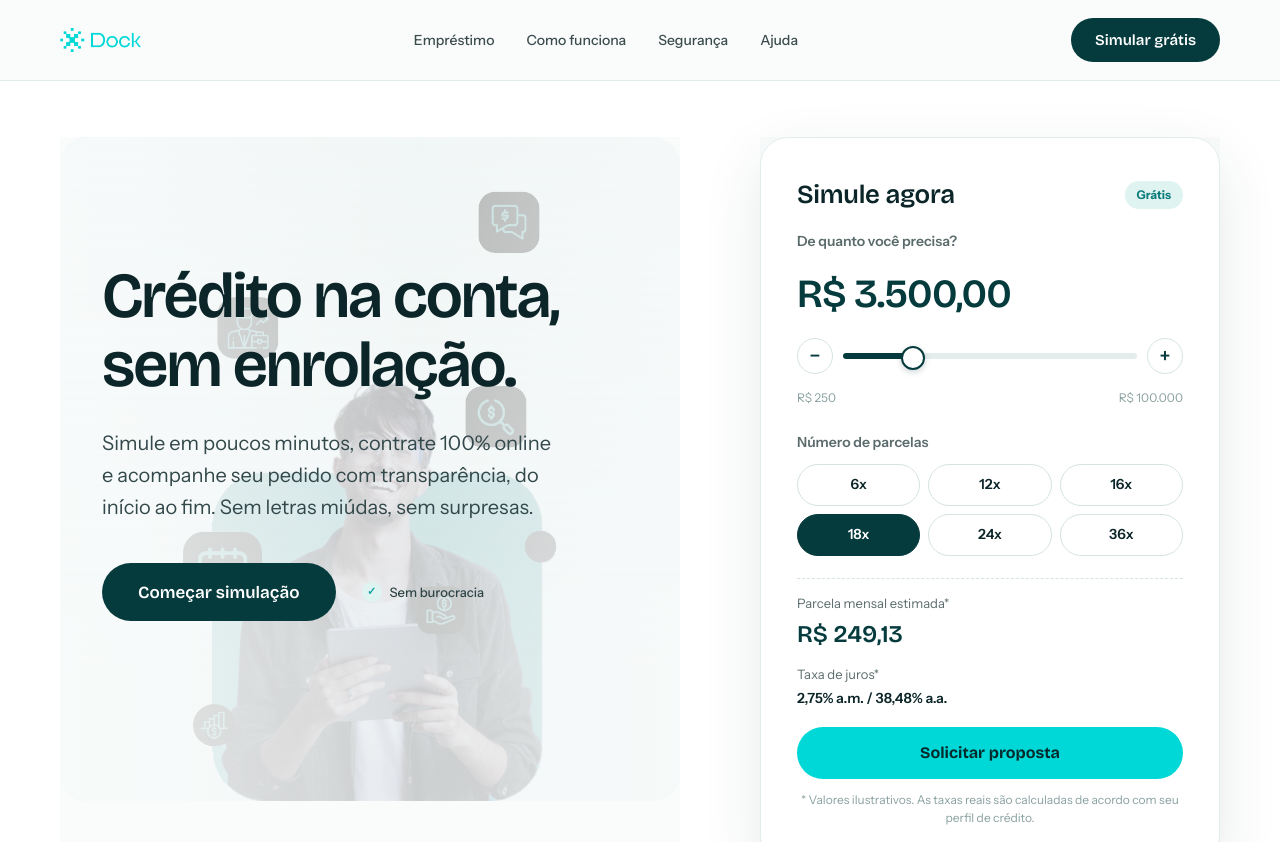
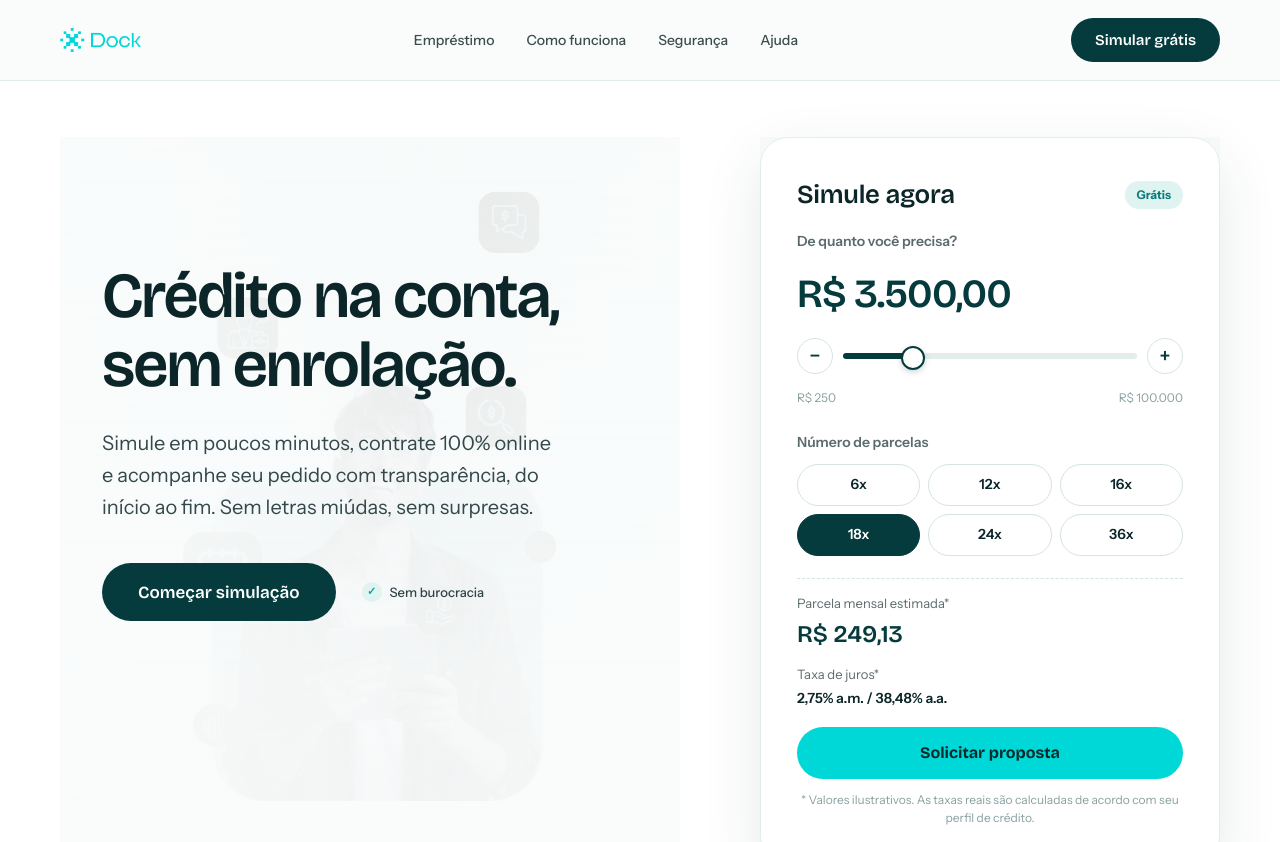
Before and after one commit to brayhoncarvalho/onboarding, a Vue app: page / in a window 1280 px wide. Shown: the top 842 px of the page. Built offline with nearby package versions, Linux system fonts and the light colour scheme.

Commit message:
fix: overlay hero mais claro e suave

```diff
--- a/src/components/HeroSection.vue
+++ b/src/components/HeroSection.vue
@@ -131,8 +131,8 @@ const emit = defineEmits<{ (e: 'simular'): void }>()
   position: absolute;
   inset: 0;
   background:
-    linear-gradient(180deg, rgba(250, 252, 252, 0.43) 0%, rgba(250, 252, 252, 0.60) 100%),
-    linear-gradient(90deg, rgba(250, 252, 252, 0.65) 0%, rgba(250, 252, 252, 0.34) 58%, rgba(250, 252, 252, 0.47) 100%);
+    linear-gradient(180deg, rgba(250, 252, 252, 0.72) 0%, rgba(250, 252, 252, 0.86) 100%),
+    linear-gradient(90deg, rgba(250, 252, 252, 0.88) 0%, rgba(250, 252, 252, 0.55) 58%, rgba(250, 252, 252, 0.78) 100%);
   pointer-events: none;
 }
 
@@ -142,7 +142,7 @@ const emit = defineEmits<{ (e: 'simular'): void }>()
   object-fit: cover;
   display: block;
   object-position: center 28%;
-  filter: saturate(0.68) contrast(0.82) brightness(0.90);
+  filter: saturate(0.45) contrast(0.78) brightness(0.95);
 }
 
 @media (min-width: 480px) {
@@ -192,13 +192,13 @@ const emit = defineEmits<{ (e: 'simular'): void }>()
   .hero__image {
     object-fit: contain;
     object-position: center bottom;
-    filter: saturate(0.60) contrast(0.84) brightness(0.90);
+    filter: saturate(0.38) contrast(0.75) brightness(0.96);
   }
 
   .hero__media::after {
     background:
-      linear-gradient(180deg, rgba(250, 252, 252, 0.56) 0%, rgba(250, 252, 252, 0.70) 80%),
-      linear-gradient(90deg, rgba(250, 252, 252, 0.74) 0%, rgba(250, 252, 252, 0.32) 58%, rgba(250, 252, 252, 0.60) 100%);
+      linear-gradient(180deg, rgba(250, 252, 252, 0.78) 0%, rgba(250, 252, 252, 0.90) 80%),
+      linear-gradient(90deg, rgba(250, 252, 252, 0.92) 0%, rgba(250, 252, 252, 0.58) 58%, rgba(250, 252, 252, 0.82) 100%);
   }
 }
 </style>
```
